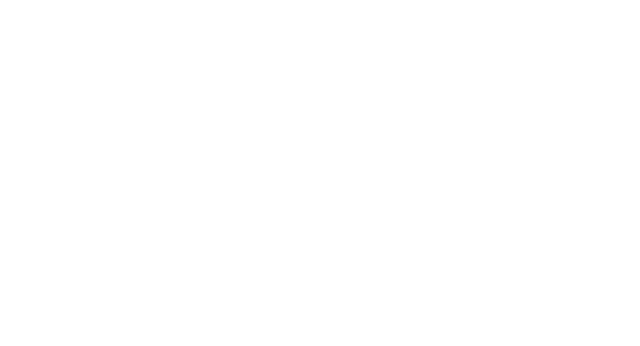
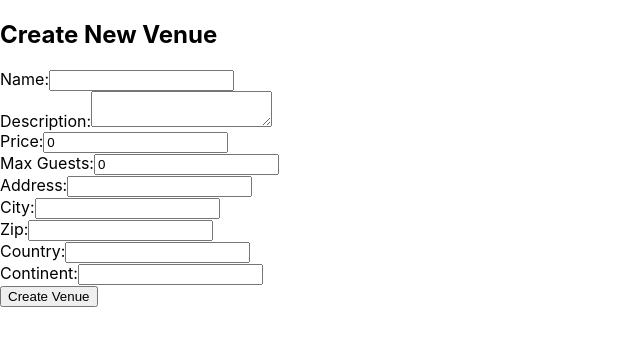
Before and after one commit to LineNil/Project-exam-2, a React (Create React App) app: page /create-venue in a window 1280 px wide. Before the commit this address had no page. Shown: the top 346 px of the page, without its empty margins (0-640 px from the left). Built offline with nearby package versions, Linux system fonts and the light colour scheme; a web font is replaced by a local one.

Commit message:
manager pag- create venue

```diff
--- a/src/components/App/App.js
+++ b/src/components/App/App.js
@@ -5,25 +5,31 @@ import VenueListLoggedOut from "../VenueList/LoggedOut";
 import LogIn from "../Login";
 import Register from "../Register";
 import UserAccount from "../UserAccount";
-import ManagerPage from "../ManagerPage";
+import ManagerAccount from "../ManagerAccount";
 import VenueDetailsLoggedInUser from "../Venue/User";
 import UserBookings from "../Bookings/User";
 import BookingSuccess from "../Bookings/User/success";
+import MyVenues from "../Bookings/Manager";
+import CreateVenue from "../ManageVenues/CreateVenue";
 
 function App(){
   return(
     <BrowserRouter>
       <div>
         <Routes>
+
           <Route path="/venue-list-loggedin" element={<VenueListLoggedIn />} />
-          <Route path="/venue-list-loggedout" element={<VenueListLoggedOut />} />
+          <Route path="/" element={<VenueListLoggedOut />} />
           <Route path="/login" element={<LogIn />} />
           <Route path="/register" element={<Register />} />
-          <Route path="/manager" element={<ManagerPage />} />
+          <Route path="/manager" element={<ManagerAccount />} />
           <Route path="/user-account" element={<UserAccount />} />
           <Route path="/venue-details/:id" element={<VenueDetailsLoggedInUser />} />
           <Route path="/user-bookings" element={<UserBookings />} />
           <Route path="/booking-success" element={<BookingSuccess/>}/>
+          <Route path="/my-venues" element={<MyVenues />} />
+
+          <Route path="/create-venue" element={<CreateVenue />} />
         </Routes>
       </div>
     </BrowserRouter>
--- /dev/null
+++ b/src/components/Bookings/Manager/index.jsx
@@ -0,0 +1,12 @@
+import React from "react";
+
+function MyVenues(){
+return(
+  <div>
+    <p>This is your venues:</p>
+  </div>
+);
+
+}
+
+export default MyVenues;
--- a/src/components/Bookings/User/index.jsx
+++ b/src/components/Bookings/User/index.jsx
@@ -1,5 +1,6 @@
 import React, { useState, useEffect } from "react";
 import ApiKey from "../../Api/ApiKey";
+import HeaderLoggedIn from "../../Layout/User";
 
 function UserBookings() {
   const [bookings, setBookings] = useState([]);
@@ -33,6 +34,7 @@ function UserBookings() {
 
   return (
     <div>
+      <HeaderLoggedIn />
       <h2>Your Bookings</h2>
       <ul>
         {bookings.map((booking) => (
--- a/src/components/Bookings/User/success.jsx
+++ b/src/components/Bookings/User/success.jsx
@@ -1,8 +1,10 @@
 import React from "react";
+import HeaderLoggedIn from "../../Layout/User";
 
 function BookingSuccess(){
   return(
     <div>
+      <HeaderLoggedIn />
       <p>Booking success</p>
     </div>
   );
--- a/src/components/Layout/User/index.jsx
+++ b/src/components/Layout/User/index.jsx
@@ -22,7 +22,7 @@ function HeaderLoggedIn() {
       </LogoDiv>
 
       <ButtonDiv>
-        <Link to="/">
+        <Link to="/venue-list-loggedin">
           <ButtonStyle>Home</ButtonStyle>
         </Link>
         <Link to="/user-account">
--- a/src/components/Login/index.jsx
+++ b/src/components/Login/index.jsx
@@ -24,18 +24,12 @@ function LogIn() {
         }
       );
       const responseData = await response.json();
-      localStorage.setItem("profile", JSON.stringify(responseData));
+      console.log("Profile:", responseData.data);
+      localStorage.setItem("profile", JSON.stringify(responseData.data));
+      return responseData.data;
     } catch (error) {
       console.error("Error:", error);
     }
-  }
-
-  function readProfileFromStorage() {
-    const profile = localStorage.getItem("profile");
-    if (profile) {
-      console.log("Profile:", JSON.parse(profile));
-    }
-    return JSON.parse(profile);
   }
 
   const handleChange = (e) => {
@@ -61,12 +55,13 @@ function LogIn() {
         localStorage.setItem("isLoggedIn", true);
         localStorage.setItem("loggedInUserName", responseData.data.name);
         console.log("Logged In User Name:", responseData.data.name);
-        fetchProfile(responseData.data.name);
-        const profile = readProfileFromStorage();
+        const profile = await fetchProfile(responseData.data.name);
         console.log(profile);
         if (profile && profile.venueManager) {
+          console.log("Navigating to manager page...");
           navigate("/manager");
         } else {
+          console.log("Navigating to user account page...");
           navigate("/user-account");
         }
       } else {
@@ -77,7 +72,6 @@ function LogIn() {
       console.error("Error:", error);
     }
   };
-
 
   return (
     <div>
--- /dev/null
+++ b/src/components/ManageVenues/CreateVenue.jsx
@@ -0,0 +1,130 @@
+import React, { useState } from "react";
+import ApiKey from "../Api/ApiKey";
+
+function CreateVenue() {
+  const [formData, setFormData] = useState({
+    name: "",
+    description: "",
+    price: 0, // Endret til 0 som standardverdi
+    maxGuests: 0, // Endret til 0 som standardverdi
+    rating: 0,
+    meta: {
+      wifi: false,
+      parking: false,
+      breakfast: false,
+      pets: false
+    },
+    location: {
+      address: "",
+      city: "",
+      zip: "",
+      country: "",
+      continent: "",
+      lat: 0,
+      lng: 0
+    }
+  });
+
+  const handleChange = (e) => {
+    const { name, value } = e.target;
+    setFormData({
+      ...formData,
+      [name]: name === "price" || name === "maxGuests" ? parseInt(value) : value
+    });
+    console.log("Form Data Updated:", formData);
+  };
+
+  const handleLocationChange = (e) => {
+    const { name, value } = e.target;
+    setFormData({
+      ...formData,
+      location: {
+        ...formData.location,
+        [name]: value
+      }
+    });
+    console.log("Location Data Updated:", formData.location);
+  };
+
+  const handleSubmit = async (e) => {
+    const accessToken = localStorage.getItem("accessToken");
+    e.preventDefault();
+    try {
+      const response = await fetch("https://v2.api.noroff.dev/holidaze/venues", {
+        method: "POST",
+        headers: {
+          "Content-Type": "application/json",
+          "X-Noroff-API-Key": ApiKey,
+          Authorization: `Bearer ${accessToken}`,
+        },
+        body: JSON.stringify(formData)
+      });
+      if (!response.ok) {
+        throw new Error("Failed to create venue");
+      }
+      const data = await response.json();
+      console.log("Venue created successfully:", data);
+      // Handle success, e.g., redirect to another page
+    } catch (error) {
+      console.error("Error creating venue:", error);
+      // Handle error, e.g., display error message to user
+    }
+  };
+
+  return (
+    <div>
+      <h2>Create New Venue</h2>
+      <form onSubmit={handleSubmit}>
+        <label>
+          Name:
+          <input type="text" name="name" value={formData.name} onChange={handleChange} />
+        </label>
+        <br />
+        <label>
+          Description:
+          <textarea name="description" value={formData.description} onChange={handleChange} />
+        </label>
+        <br />
+        <label>
+          Price:
+          <input type="number" name="price" value={formData.price} onChange={handleChange} />
+        </label>
+        <br />
+        <label>
+          Max Guests:
+          <input type="number" name="maxGuests" value={formData.maxGuests} onChange={handleChange} />
+        </label>
+        <br />
+        <label>
+          Address:
+          <input type="text" name="address" value={formData.location.address} onChange={handleLocationChange} />
+        </label>
+        <br />
+        <label>
+          City:
+          <input type="text" name="city" value={formData.location.city} onChange={handleLocationChange} />
+        </label>
+        <br />
+        <label>
+          Zip:
+          <input type="text" name="zip" value={formData.location.zip} onChange={handleLocationChange} />
+        </label>
+        <br />
+        <label>
+          Country:
+          <input type="text" name="country" value={formData.location.country} onChange={handleLocationChange} />
+        </label>
+        <br />
+        <label>
+          Continent:
+          <input type="text" name="continent" value={formData.location.continent} onChange={handleLocationChange} />
+        </label>
+        <br />
+        {/* Add more fields for other properties */}
+        <button type="submit">Create Venue</button>
+      </form>
+    </div>
+  );
+}
+
+export default CreateVenue;
--- /dev/null
+++ b/src/components/ManagerAccount/index.jsx
@@ -0,0 +1,70 @@
+import React, { useEffect, useState } from "react";
+import HeaderLoggedIn from "../Layout/User";
+import ApiKey from "../Api/ApiKey";
+import AvatarSettings from "../UserAccount/AvatarSettings";
+import { Link } from "react-router-dom";
+
+
+function ManagerAccount() {
+  const [userName, setUserName] = useState("");
+  const [userRole, setUserRole] = useState("");
+  const [userAvatar, setUserAvatar] = useState("");
+
+  useEffect(() => {
+    async function fetchProfile() {
+      console.log("Local Storage:", localStorage);
+
+      const accessToken = localStorage.getItem("accessToken");
+      const loggedInUserName = localStorage.getItem("loggedInUserName");
+
+      console.log("Logged In User Name:", loggedInUserName);
+
+      if (!accessToken || !loggedInUserName) {
+        console.error("Access token or logged in user name not found in localStorage");
+        return;
+      }
+
+      try {
+        const response = await fetch(`https://v2.api.noroff.dev/holidaze/profiles/${loggedInUserName}`, {
+          method: "GET",
+          headers: {
+            Authorization: `Bearer ${accessToken}`,
+            "X-Noroff-API-Key": ApiKey,
+          },
+        });
+        const responseData = await response.json();
+        console.log(responseData.data);
+        const userName = responseData.data.name;
+        setUserName(userName);
+        setUserRole(responseData.data.venueManager ? "Manager" : "User");
+        setUserAvatar(responseData.data.avatar.url);
+      } catch (error) {
+        console.error("Error:", error);
+      }
+    }
+
+    fetchProfile();
+  }, []);
+
+  return (
+    <div>
+      <HeaderLoggedIn />
+      <h2>Welcome, {userName}!</h2>
+      <p>You are registered as a {userRole}.</p>
+      <p>You are on the manager page</p>
+      {userAvatar && <img src={userAvatar} alt="User Avatar" />}
+      <AvatarSettings setUserAvatar={setUserAvatar} />
+      <Link to="/my-venues">
+        <button>My Venues</button>
+      </Link>
+      <Link to="/venue-list-loggedin">
+        <button>View Venues</button>
+      </Link>
+      <Link to="/create-venue">
+        <button>Create new venue</button>
+      </Link>
+    </div>
+  );
+}
+
+export default ManagerAccount;
--- a/src/components/ManagerPage/index.jsx
+++ /dev/null
@@ -1,11 +0,0 @@
-import React from "react";
-
-function ManagerPage() {
-  return (
-    <div>
-      <h2>Welcome, Manager!</h2>
-    </div>
-  );
-}
-
-export default ManagerPage;
--- a/src/components/VenueList/FetchData.jsx
+++ b/src/components/VenueList/FetchData.jsx
@@ -13,6 +13,7 @@ function useVenueData() {
           }
         });
         const json = await response.json();
+        console.log("API response:", json); // Legger til logging for å se API-responsen
         setVenues(json.data);
       } catch (error) {
         console.error('Error fetching data:', error);
@@ -25,4 +26,4 @@ function useVenueData() {
   return venues;
 }
 
-export default useVenueData;
+export default useVenueData
```
Also changed, not shown: src/components/Venue/User/index.jsx (+42 -2 lines).
